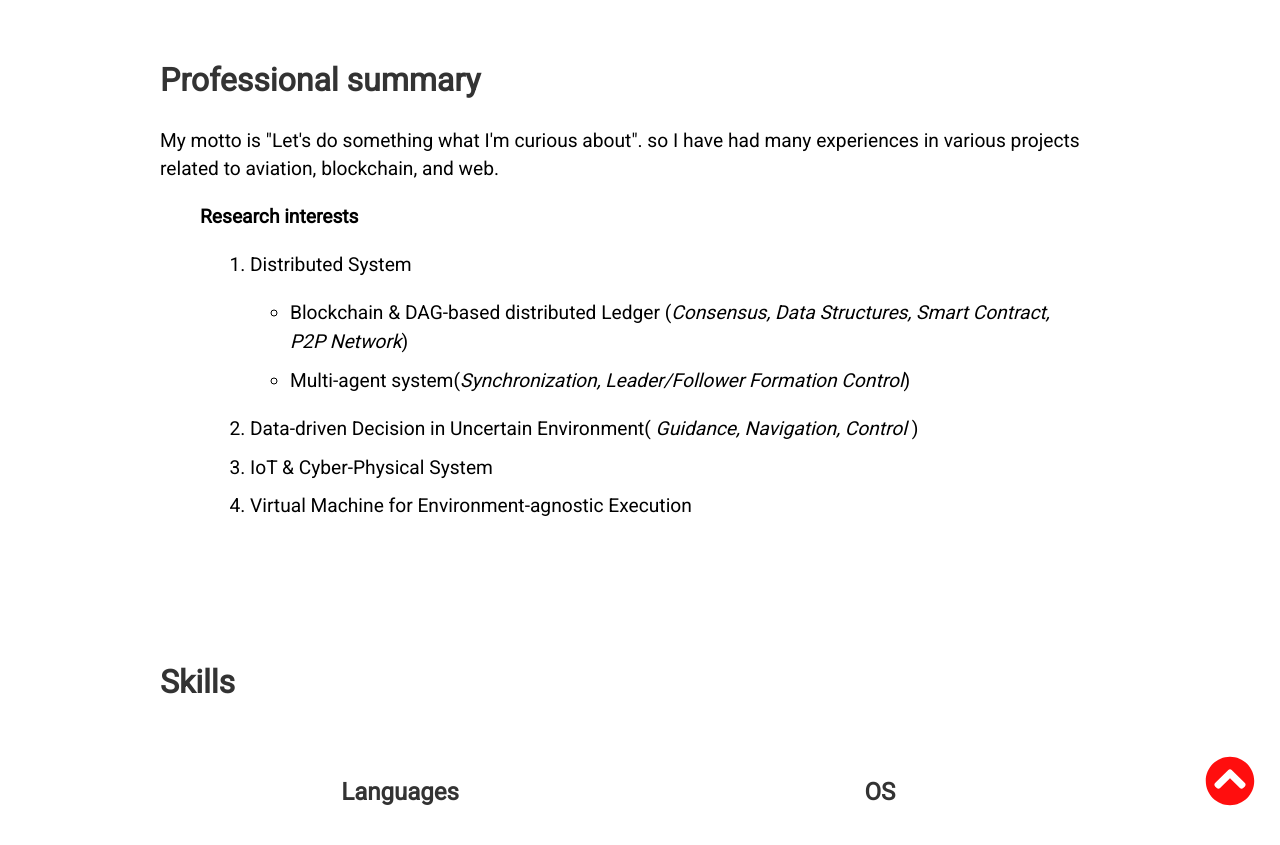
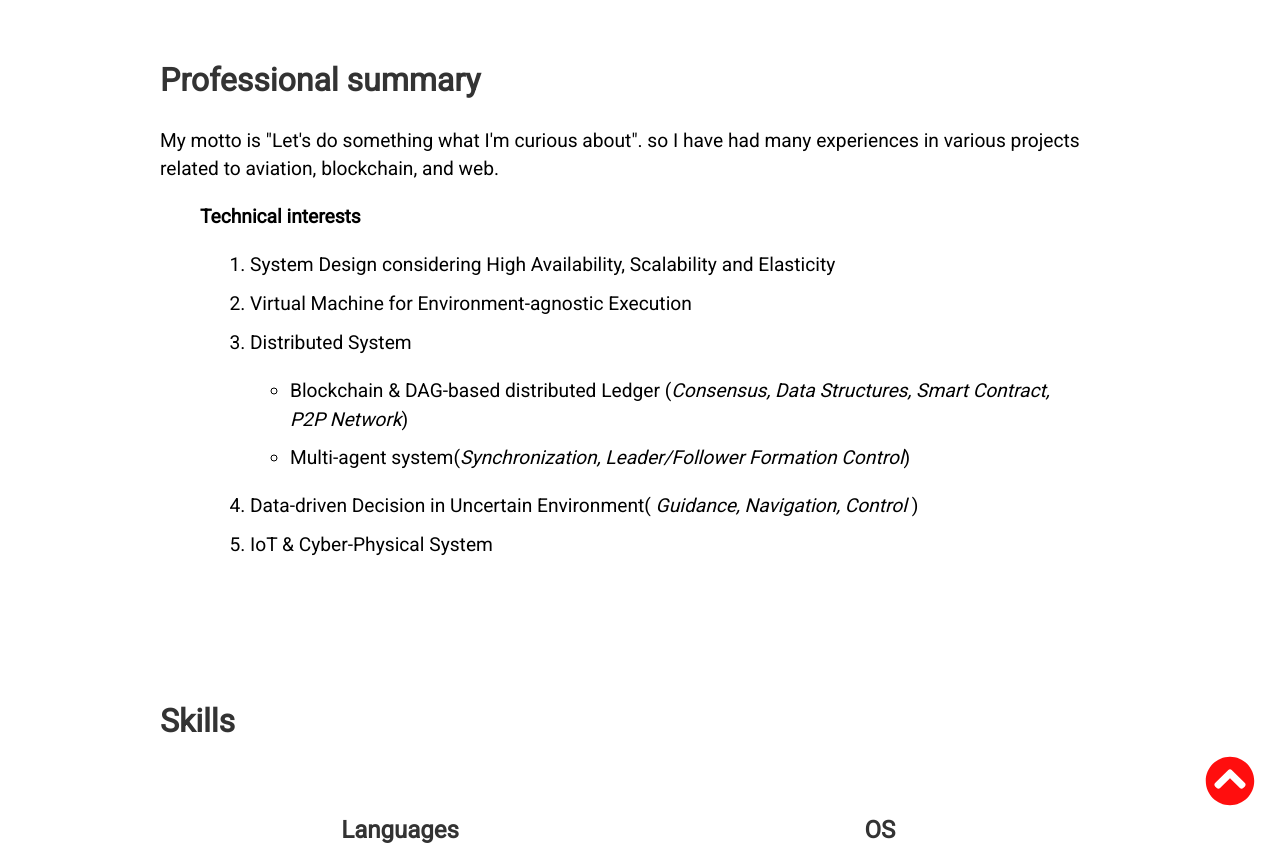
Before and after one commit to tkxkd0159/tkxkd0159.github.io, a Jekyll site: the page built from index.html, in a window 1280 px wide and 900 px high, scrolled down 849 px, cut to the strip 55-900 px from the top of the window. Built offline with Jekyll 4.4.1, drawn with Linux system fonts in a browser that asks for light colours; nearby versions of some CDN libraries.

Commit message:
Update about.html

```diff
--- a/_includes/about.html
+++ b/_includes/about.html
@@ -9,8 +9,10 @@
   <p>{{ site.user_description }}</p>
 </div>
 <blockquote>
-  <p><strong>Research interests</strong></p>
+  <p><strong>Technical interests</strong></p>
   <ol>
+    <li>System Design considering High Availability, Scalability and Elasticity</li>
+    <li>Virtual Machine for Environment-agnostic Execution</li>
     <li>Distributed System</li>
     <ul>
       <li>
```
Also changed, not shown: other parts of _includes/about.html (+0 -1 lines).
